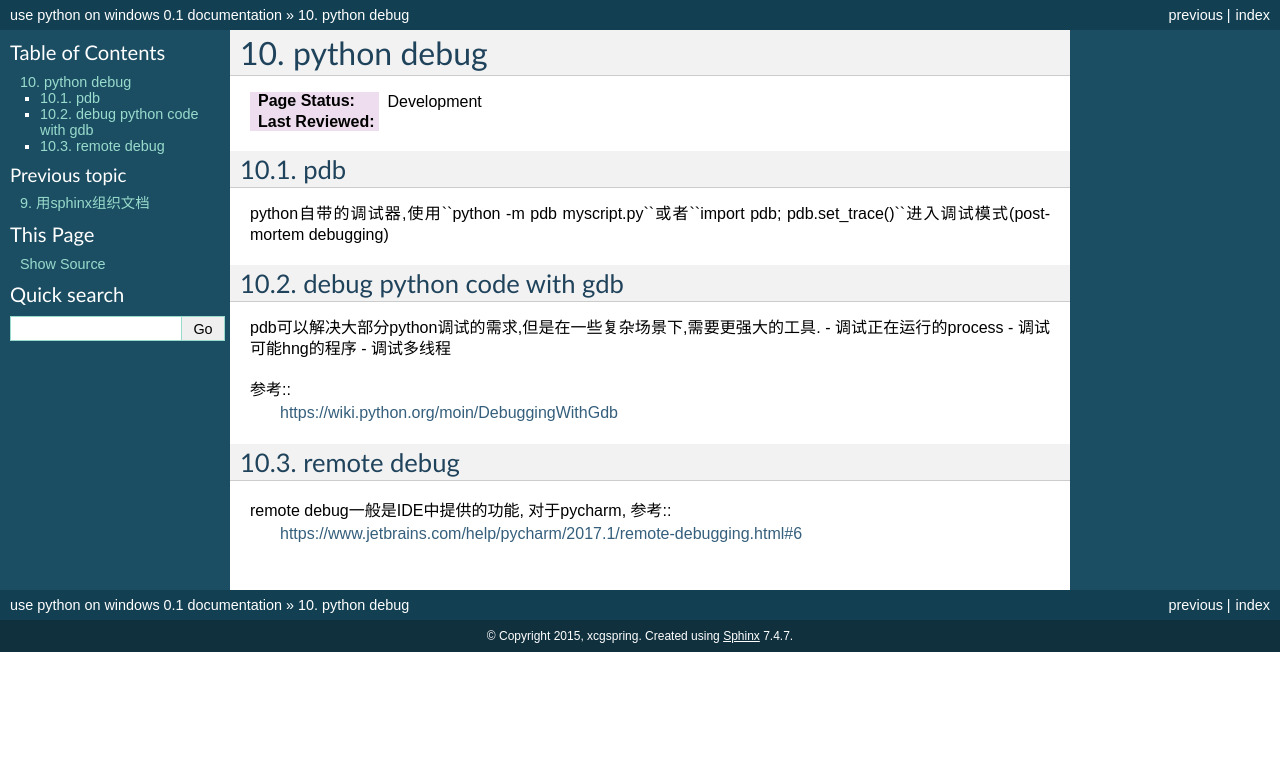
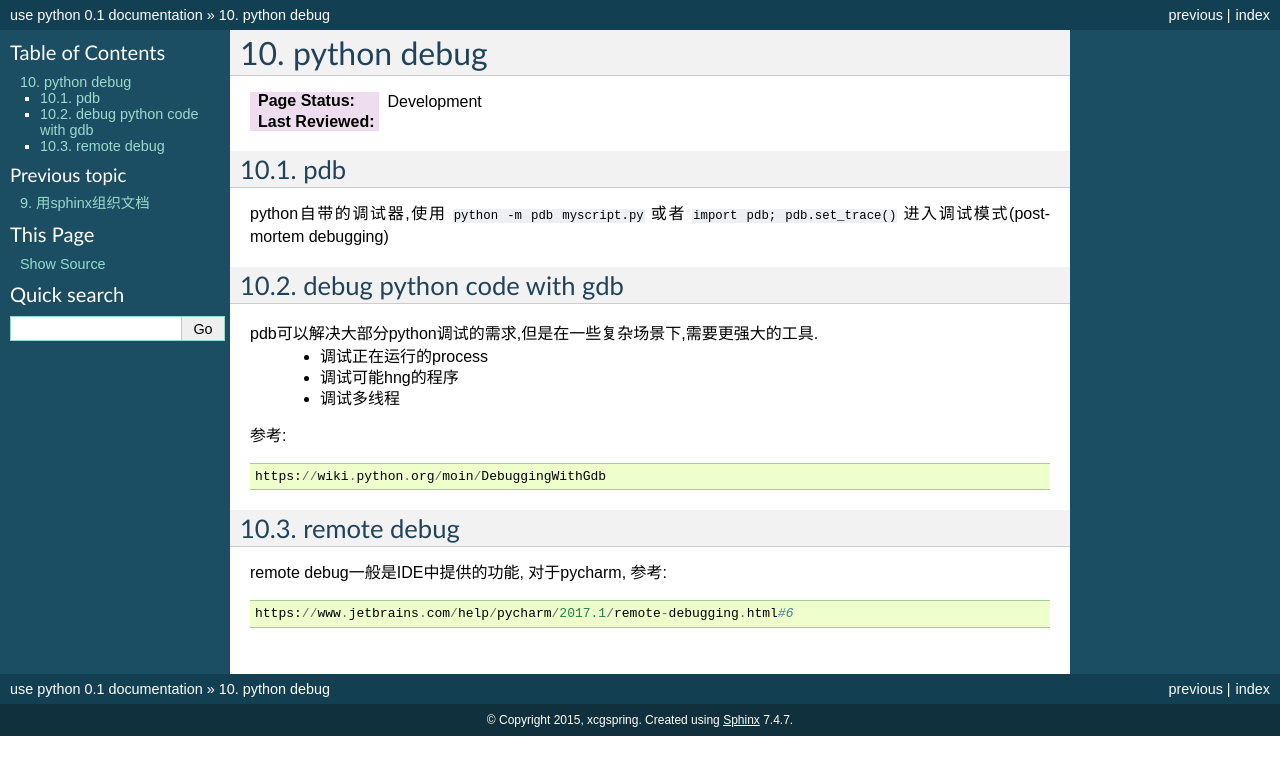
Before and after one commit to xcgspring/use_python, a Sphinx documentation site: the page built from source/debug.rst, in a window 1280 px wide. Shown: the top 775 px of the page. Built offline with Sphinx 7.4.7, drawn with Linux system fonts in a browser that asks for light colours; pages that are not in the unit, such as notebooks, are missing from menus.

Commit message:
fix some issues

```diff
--- a/source/conf.py
+++ b/source/conf.py
@@ -43,7 +43,7 @@
 master_doc = 'index'
 
 # General information about the project.
-project = u'use python on windows'
+project = u'use python'
 copyright = u'2015, xcgspring'
 
 # The version info for the project you're documenting, acts as replacement for
@@ -176,7 +176,7 @@
 #html_file_suffix = None
 
 # Output file base name for HTML help builder.
-htmlhelp_basename = 'usepythononwindowsdoc'
+htmlhelp_basename = 'usepythondoc'
 
 
 # -- Options for LaTeX output ---------------------------------------------
@@ -196,7 +196,7 @@
 # (source start file, target name, title,
 #  author, documentclass [howto, manual, or own class]).
 latex_documents = [
-  ('index', 'usepythononwindows.tex', u'use python on windows Documentation',
+  ('index', 'usepython.tex', u'use python',
    u'xcgspring', 'manual'),
 ]
 
@@ -226,7 +226,7 @@
 # One entry per manual page. List of tuples
 # (source start file, name, description, authors, manual section).
 man_pages = [
-    ('index', 'usepythononwindows', u'use python on windows Documentation',
+    ('index', 'usepython', u'use python',
      [u'xcgspring'], 1)
 ]
 
@@ -240,8 +240,8 @@
 # (source start file, target name, title, author,
 #  dir menu entry, description, category)
 texinfo_documents = [
-  ('index', 'usepythononwindows', u'use python on windows Documentation',
-   u'xcgspring', 'usepythononwindows', 'One line description of project.',
+  ('index', 'usepython', u'use python',
+   u'xcgspring', 'usepython', 'One line description of project.',
    'Miscellaneous'),
 ]
 
```
Also changed, not shown: source/debug.rst (+6 -4 lines).
